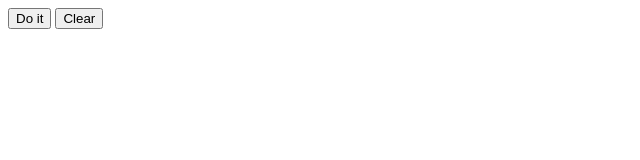
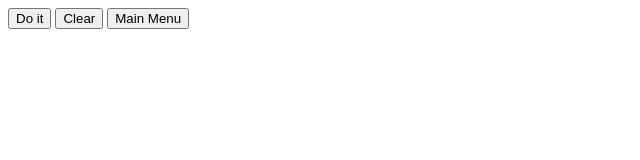
Before and after one commit to 211098929/SillySimple, a plain HTML site: page index.html in a window 1280 px wide. Shown: the whole page, without its empty margins (0-640 px from the left). Drawn offline with Linux system fonts and the light colour scheme.

Commit message:
Update index.html

```diff
--- a/index.html
+++ b/index.html
@@ -7,6 +7,7 @@
 <body>
 	<button id="silly">Do it</button>
 	<button id="clear">Clear</button>
+	<button id="menu">Main Menu</button>
 	<div id="results">
 
 	<script src="js/zepto.min.js"> </script>
@@ -19,6 +20,8 @@
 		$('#clear').click(function(){
 			 $('#results').html('');
 		});
+
+
 	</script>
 </body>
 </html>
```
